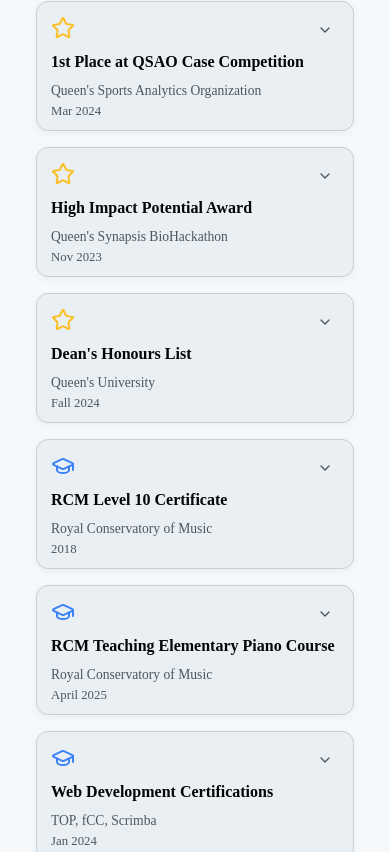
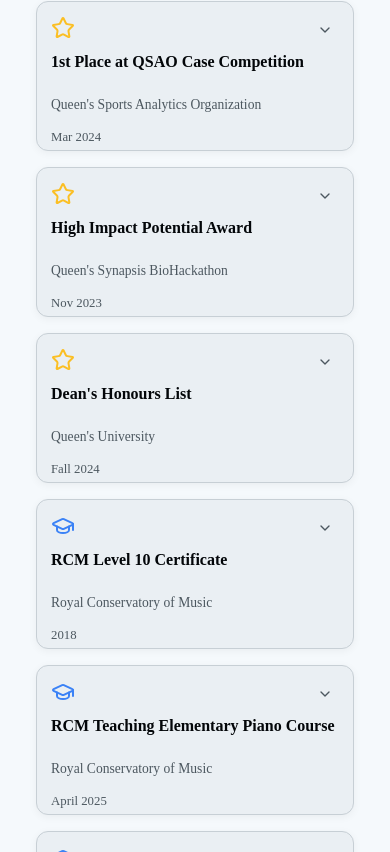
Before and after one commit to MarkLuo04/mark-portfolio, a React (Vite) app: page / in a window 390 px wide. Shown: the part 5292-6144 px from the top of the page. Built offline with nearby package versions, Linux system fonts and the light colour scheme; the HTML template or start-up script is replaced by a standard one.

Commit message:
style: various visual improvements
- snappier animations
- fixed alignment issues with certain card layouts

```diff
--- a/src/components/Awards.jsx
+++ b/src/components/Awards.jsx
@@ -1,4 +1,4 @@
-import React, { useState } from 'react';
+import React, { useState, useRef, useEffect } from 'react';
 import { Star, ChevronDown, ChevronUp, GraduationCap, Github } from 'lucide-react';
 import ScrollAnimation from './ScrollAnimation';
 import '../styles/Awards.css';
@@ -13,6 +13,37 @@
     webDevCerts: false
   });
 
+  const [titleWrapping, setTitleWrapping] = useState({});
+
+  // Function to detect if a title wraps
+  const checkTitleWrapping = (titleRef, cardId) => {
+    if (titleRef.current) {
+      const titleElement = titleRef.current;
+      const isWrapping = titleElement.scrollHeight > titleElement.clientHeight;
+      setTitleWrapping(prev => ({
+        ...prev,
+        [cardId]: isWrapping
+      }));
+    }
+  };
+
+  // Create refs for each title
+  const titleRefs = {
+    qsaoCaseComp: useRef(null),
+    bioHackathon: useRef(null),
+    deansList: useRef(null),
+    rcmLevel10: useRef(null),
+    rcmTeaching: useRef(null),
+    webDevCerts: useRef(null)
+  };
+
+  // Check wrapping on mount and when expanded state changes
+  useEffect(() => {
+    Object.keys(titleRefs).forEach(cardId => {
+      checkTitleWrapping(titleRefs[cardId], cardId);
+    });
+  }, [expandedCards]);
+
   const toggleExpanded = (cardKey) => {
     setExpandedCards(prev => ({
       ...prev,
@@ -23,21 +54,25 @@
   return (
     <section className="awards section" id="awards">
       <div className="section-container">
-        <ScrollAnimation animation="fadeInUp" delay={0.2}>
+        <ScrollAnimation animation="fadeInUp" delay={0.1}>
           <h2 className="section-header">Awards & Certifications</h2>
         </ScrollAnimation>
 
         <div className="awards-grid">
           {/* Hackathon Winner */}
-          <ScrollAnimation animation="scaleIn" delay={0.3}>
+          <ScrollAnimation animation="scaleIn" delay={0.2}>
             <div className={`award-card ${expandedCards.qsaoCaseComp ? 'expanded' : ''}`}>
             <div className="award-icon">
               <Star size={24} />
             </div>
-            <div className="award-content">
-              <h3 className="award-title">1st Place at QSAO Case Competition</h3>
+            <div className={`award-content ${titleWrapping.qsaoCaseComp ? 'multi-line' : 'single-line'}`}>
+              <div className="award-content-top">
+                <h3 ref={titleRefs.qsaoCaseComp} className="award-title">1st Place at QSAO Case Competition</h3>
                 <p className="award-issuer">Queen's Sports Analytics Organization</p>
+              </div>
+              <div className="award-content-bottom">
                 <p className="award-date">Mar 2024</p>
+              </div>
               {expandedCards.qsaoCaseComp && (
                 <div className="award-expanded">
                   <p className="award-description">
@@ -56,15 +91,19 @@
           </ScrollAnimation>
 
           {/* BioHackathon Award*/}
-          <ScrollAnimation animation="scaleIn" delay={0.4}>
+          <ScrollAnimation animation="scaleIn" delay={0.25}>
             <div className={`award-card ${expandedCards.bioHackathon ? 'expanded' : ''}`}>
             <div className="award-icon">
               <Star size={24} />
             </div>
-            <div className="award-content">
-              <h3 className="award-title">High Impact Potential Award</h3>
+            <div className={`award-content ${titleWrapping.bioHackathon ? 'multi-line' : 'single-line'}`}>
+              <div className="award-content-top">
+                <h3 ref={titleRefs.bioHackathon} className="award-title">High Impact Potential Award</h3>
                 <p className="award-issuer">Queen's Synapsis BioHackathon</p>
+              </div>
+              <div className="award-content-bottom">
                 <p className="award-date">Nov 2023</p>
+              </div>
               {expandedCards.bioHackathon && (
                 <div className="award-expanded">
                   <p className="award-description">
@@ -83,15 +122,19 @@
           </ScrollAnimation>
 
           {/* Dean's List */}
-          <ScrollAnimation animation="scaleIn" delay={0.5}>
+          <ScrollAnimation animation="scaleIn" delay={0.3}>
             <div className={`award-card ${expandedCards.deansList ? 'expanded' : ''}`}>
             <div className="award-icon">
               <Star size={24} />
             </div>
-            <div className="award-content">
-              <h3 className="award-title">Dean's Honours List</h3>
+            <div className={`award-content ${titleWrapping.deansList ? 'multi-line' : 'single-line'}`}>
+              <div className="award-content-top">
+                <h3 ref={titleRefs.deansList} className="award-title">Dean's Honours List</h3>
                 <p className="award-issuer">Queen's University</p>
+              </div>
+              <div className="award-content-bottom">
                 <p className="award-date">Fall 2024</p>
+              </div>
               {expandedCards.deansList && (
                 <div className="award-expanded">
                   <p className="award-description">
@@ -110,15 +153,19 @@
           </ScrollAnimation>
 
           {/* RCM Level 10 Certificate */}
-          <ScrollAnimation animation="scaleIn" delay={0.6}>
+          <ScrollAnimation animation="scaleIn" delay={0.35}>
             <div className={`award-card ${expandedCards.rcmLevel10 ? 'expanded' : ''}`}>
             <div className="award-icon certification">
               <GraduationCap size={24} />
             </div>
-            <div className="award-content">
-              <h3 className="award-title">RCM Level 10 Certificate</h3>
+            <div className={`award-content ${titleWrapping.rcmLevel10 ? 'multi-line' : 'single-line'}`}>
+              <div className="award-content-top">
+                <h3 ref={titleRefs.rcmLevel10} className="award-title">RCM Level 10 Certificate</h3>
                 <p className="award-issuer">Royal Conservatory of Music</p>
+              </div>
+              <div className="award-content-bottom">
                 <p className="award-date">2018</p>
+              </div>
               {expandedCards.rcmLevel10 && (
                 <div className="award-expanded">
                   <p className="award-description">
@@ -137,15 +184,19 @@
           </ScrollAnimation>
 
           {/* RCM Teaching Elementary Piano Course */}
-          <ScrollAnimation animation="scaleIn" delay={0.7}>
+          <ScrollAnimation animation="scaleIn" delay={0.4}>
             <div className={`award-card ${expandedCards.rcmTeaching ? 'expanded' : ''}`}>
             <div className="award-icon certification">
               <GraduationCap size={24} />
             </div>
-            <div className="award-content">
-              <h3 className="award-title">RCM Teaching Elementary Piano Course</h3>
+            <div className={`award-content ${titleWrapping.rcmTeaching ? 'multi-line' : 'single-line'}`}>
+              <div className="award-content-top">
+                <h3 ref={titleRefs.rcmTeaching} className="award-title">RCM Teaching Elementary Piano Course</h3>
                 <p className="award-issuer">Royal Conservatory of Music</p>
+              </div>
+              <div className="award-content-bottom">
                 <p className="award-date">April 2025</p>
+              </div>
               {expandedCards.rcmTeaching && (
                 <div className="award-expanded">
                   <p className="award-description">
@@ -164,15 +215,19 @@
           </ScrollAnimation>
 
           {/* Web Development Certifications */}
-          <ScrollAnimation animation="scaleIn" delay={0.8}>
+          <ScrollAnimation animation="scaleIn" delay={0.45}>
             <div className={`award-card ${expandedCards.webDevCerts ? 'expanded' : ''}`}>
             <div className="award-icon certification">
               <GraduationCap size={24} />
             </div>
-            <div className="award-content">
-              <h3 className="award-title">Web Development Certifications</h3>
+            <div className={`award-content ${titleWrapping.webDevCerts ? 'multi-line' : 'single-line'}`}>
+              <div className="award-content-top">
+                <h3 ref={titleRefs.webDevCerts} className="award-title">Web Development Certifications</h3>
                 <p className="award-issuer">TOP, fCC, Scrimba</p>
+              </div>
+              <div className="award-content-bottom">
                 <p className="award-date">Jan 2024</p>
+              </div>
               {expandedCards.webDevCerts && (
                 <div className="award-expanded">
                   <div className="certification-details">
--- a/src/components/ScrollAnimation.jsx
+++ b/src/components/ScrollAnimation.jsx
@@ -6,7 +6,7 @@
   children,
   animation = 'fadeInUp',
   delay = 0,
-  duration = 0.6,
+  duration = 0.4,
   threshold = 0.1,
   className = '',
   ...props
@@ -15,21 +15,21 @@
   const ref = useRef(null);
   const isInView = useInView(ref, {
     once: true,
-    threshold: threshold,
-    margin: "-50px 0px -50px 0px"
+    threshold: 0.2,
+    margin: "-100px 0px -100px 0px"
   });
 
   const animations = {
     fadeInUp: {
-      initial: { opacity: 0, y: 30 },
+      initial: { opacity: 0, y: 50 },
       animate: { opacity: 1, y: 0 }
     },
     fadeInLeft: {
-      initial: { opacity: 0, x: -30 },
+      initial: { opacity: 0, x: -50 },
       animate: { opacity: 1, x: 0 }
     },
     fadeInRight: {
-      initial: { opacity: 0, x: 30 },
+      initial: { opacity: 0, x: 50 },
       animate: { opacity: 1, x: 0 }
     },
     fadeIn: {
@@ -37,15 +37,15 @@
       animate: { opacity: 1 }
     },
     scaleIn: {
-      initial: { opacity: 0, scale: 0.8 },
+      initial: { opacity: 0, scale: 0.7 },
       animate: { opacity: 1, scale: 1 }
     },
     bounceIn: {
-      initial: { opacity: 0, scale: 0.3 },
+      initial: { opacity: 0, scale: 0.2 },
       animate: { opacity: 1, scale: 1 }
     },
     slideInUp: {
-      initial: { opacity: 0, y: 50 },
+      initial: { opacity: 0, y: 80 },
       animate: { opacity: 1, y: 0 }
     }
   };
@@ -61,7 +61,7 @@
       transition={{
         duration: duration,
         delay: delay,
-        ease: "easeOut"
+        ease: [0.25, 0.1, 0.25, 1]
       }}
       className={className}
       {...props}
--- a/src/styles/Awards.css
+++ b/src/styles/Awards.css
@@ -43,13 +43,13 @@
   position: relative;
   display: flex;
   flex-direction: column;
-  height: 160px;
+  height: 180px;
   justify-content: space-between;
 }
 
 .award-card.expanded {
   height: auto;
-  min-height: 160px;
+  min-height: 180px;
 }
 
 .award-card:hover {
@@ -81,19 +81,32 @@
   min-height: 0;
 }
 
+.award-content-top {
+  display: flex;
+  flex-direction: column;
+  gap: 8px;
+}
+
+.award-content-bottom {
+  margin-top: auto;
+  padding-top: 16px;
+}
+
 .award-title {
   font-size: 1.1rem;
   color: var(--text-primary);
-  margin-bottom: 8px;
+  margin-bottom: 0;
   font-weight: 600;
   line-height: 1.3;
-  flex: 1;
+  min-height: 2.6rem;
+  display: flex;
+  align-items: flex-start;
 }
 
 .award-issuer {
   color: var(--text-secondary);
   font-weight: 500;
-  margin-bottom: 4px;
+  margin-bottom: 0;
   font-size: 0.85rem;
   line-height: 1.4;
 }
@@ -217,12 +230,16 @@
 
   .award-card {
     padding: 16px;
-    height: 140px;
+    height: 160px;
   }
 
   .award-card.expanded {
     height: auto;
-    min-height: 140px;
+    min-height: 160px;
+  }
+
+  .award-title {
+    min-height: 2.4rem;
   }
 
   .award-tag {
@@ -244,15 +261,16 @@
 
   .award-card {
     padding: 14px;
-    height: 130px;
+    height: 150px;
   }
 
   .award-card.expanded {
     height: auto;
-    min-height: 130px;
+    min-height: 150px;
   }
 
   .award-title {
+    min-height: 2.2rem;
     font-size: 1rem;
   }
 }
--- a/src/styles/Projects.css
+++ b/src/styles/Projects.css
@@ -18,6 +18,7 @@
   border: 1px solid var(--border-secondary);
   display: flex;
   flex-direction: column;
+  height: 100%;
 }
 
 .project-card:hover {
```
Also changed, not shown: src/components/Experience.jsx (+6 -6 lines), src/components/Hero.jsx (+6 -6 lines), src/components/Projects.jsx (+5 -5 lines), src/components/Skills.jsx (+11 -11 lines). Lines whose indentation alone changed are shown as unchanged.
